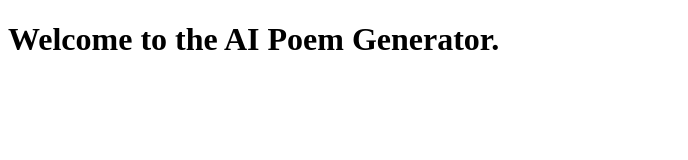
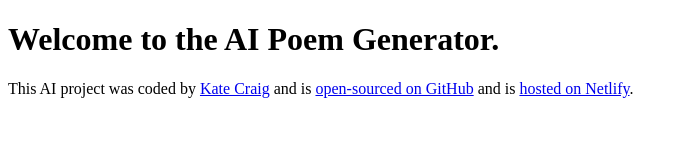
Before and after one commit to kateacraig/poems-generator, a plain HTML site: page index.html in a window 1280 px wide. Shown: the whole page, without its empty margins (0-688 px from the left). Drawn offline with Linux system fonts and the light colour scheme.

Commit message:
Added footer with GitHub and Netlify links.
Deployed to Netlify.

```diff
--- a/index.html
+++ b/index.html
@@ -9,5 +9,17 @@
   <body>
     <h1>Welcome to the AI Poem Generator.</h1>
     <script src="src/index.js"></script>
+    <footer>
+      This AI project was coded by
+      <a href="https://github.com/kateacraig" target="-blank"> Kate Craig</a>
+      and is
+      <a href="https://github.com/kateacraig/poems-generator" target="_blank">
+        open-sourced on GitHub</a
+      >
+      and is
+      <a href="https://kc-poem-generator.netlify.app/" target="_blank">
+        hosted on Netlify</a
+      >.
+    </footer>
   </body>
 </html>
```
